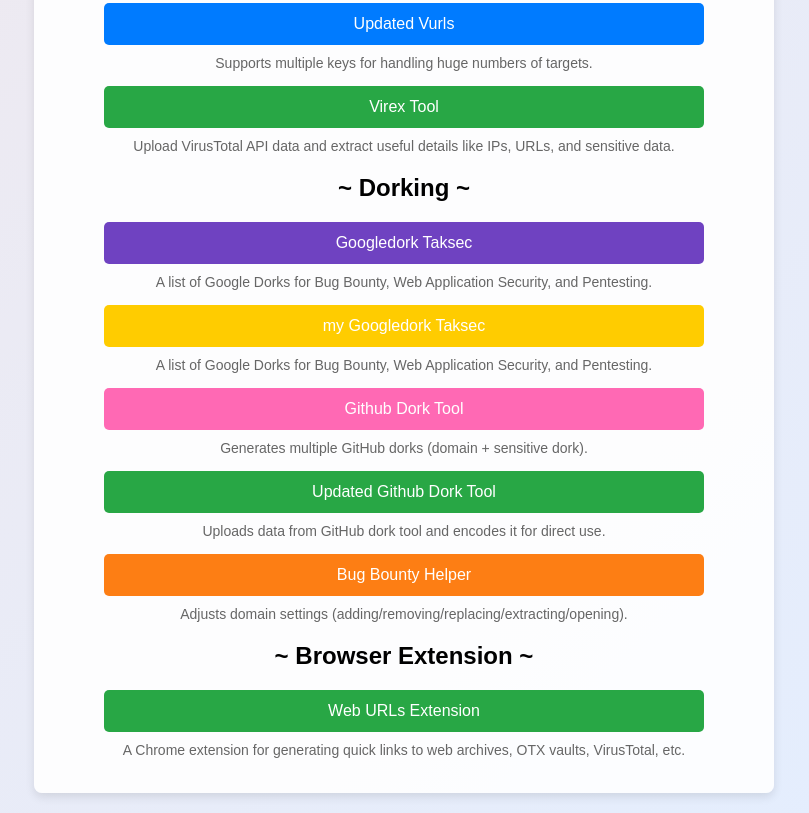
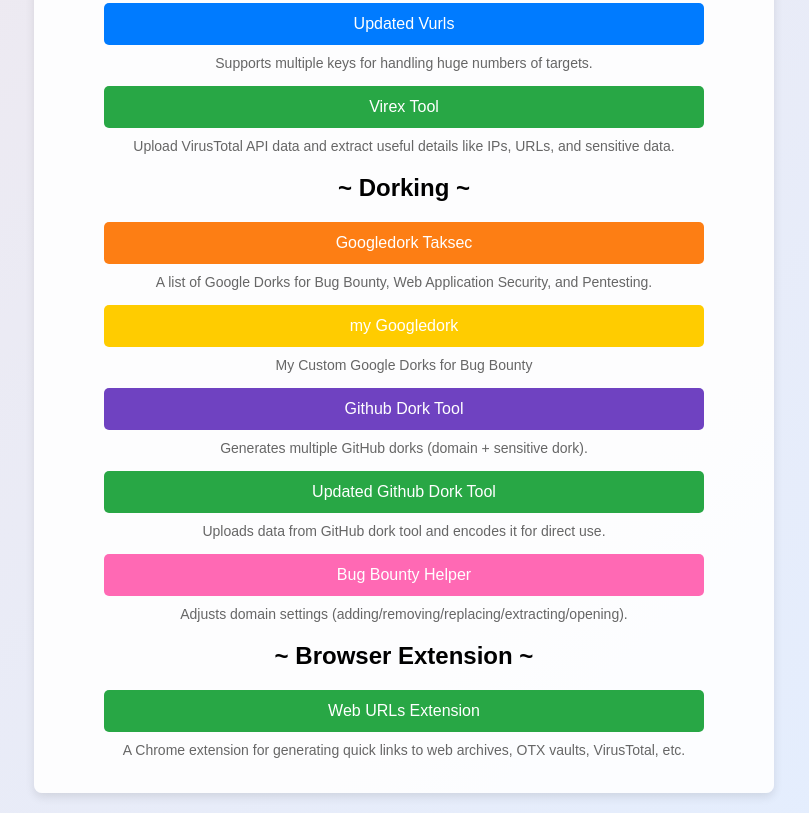
Before and after one commit to aditya936/me, a plain HTML site: page index.html in a window 1280 px wide. Shown: the part 941-1754 px from the top of the page, without its empty margins (236-1045 px from the left). Drawn offline with Linux system fonts and the light colour scheme.

Commit message:
Update index.html

```diff
--- a/index.html
+++ b/index.html
@@ -154,19 +154,19 @@
         <p>Upload VirusTotal API data and extract useful details like IPs, URLs, and sensitive data.</p>
 
         <h2>~ Dorking ~</h2>
-        <a href="https://taksec.github.io/google-dorks-bug-bounty/" class="btn btn-purple">Googledork Taksec</a>
+        <a href="https://taksec.github.io/google-dorks-bug-bounty/" class="btn btn-orange">Googledork Taksec</a>
         <p>A list of Google Dorks for Bug Bounty, Web Application Security, and Pentesting.</p>
 
-        <a href="https://aditya936.github.io/gdork/" class="btn btn-yellow">my Googledork Taksec</a>
-        <p>A list of Google Dorks for Bug Bounty, Web Application Security, and Pentesting.</p>
+        <a href="https://aditya936.github.io/gdork/" class="btn btn-yellow">my Googledork </a>
+        <p>My Custom Google Dorks for Bug Bounty </p>
 
-        <a href="https://aditya936.github.io/git1/" class="btn btn-pink">Github Dork Tool</a>
+        <a href="https://aditya936.github.io/git1/" class="btn btn-purple">Github Dork Tool</a>
         <p>Generates multiple GitHub dorks (domain + sensitive dork).</p>
 
         <a href="https://aditya936.github.io/git2/" class="btn btn-green">Updated Github Dork Tool</a>
         <p>Uploads data from GitHub dork tool and encodes it for direct use.</p>
 
-        <a href="https://bugbounty.zip/" class="btn btn-orange">Bug Bounty Helper</a>
+        <a href="https://bugbounty.zip/" class="btn btn-pink">Bug Bounty Helper</a>
         <p>Adjusts domain settings (adding/removing/replacing/extracting/opening).</p>
 
         <h2>~ Browser Extension ~</h2>
```
